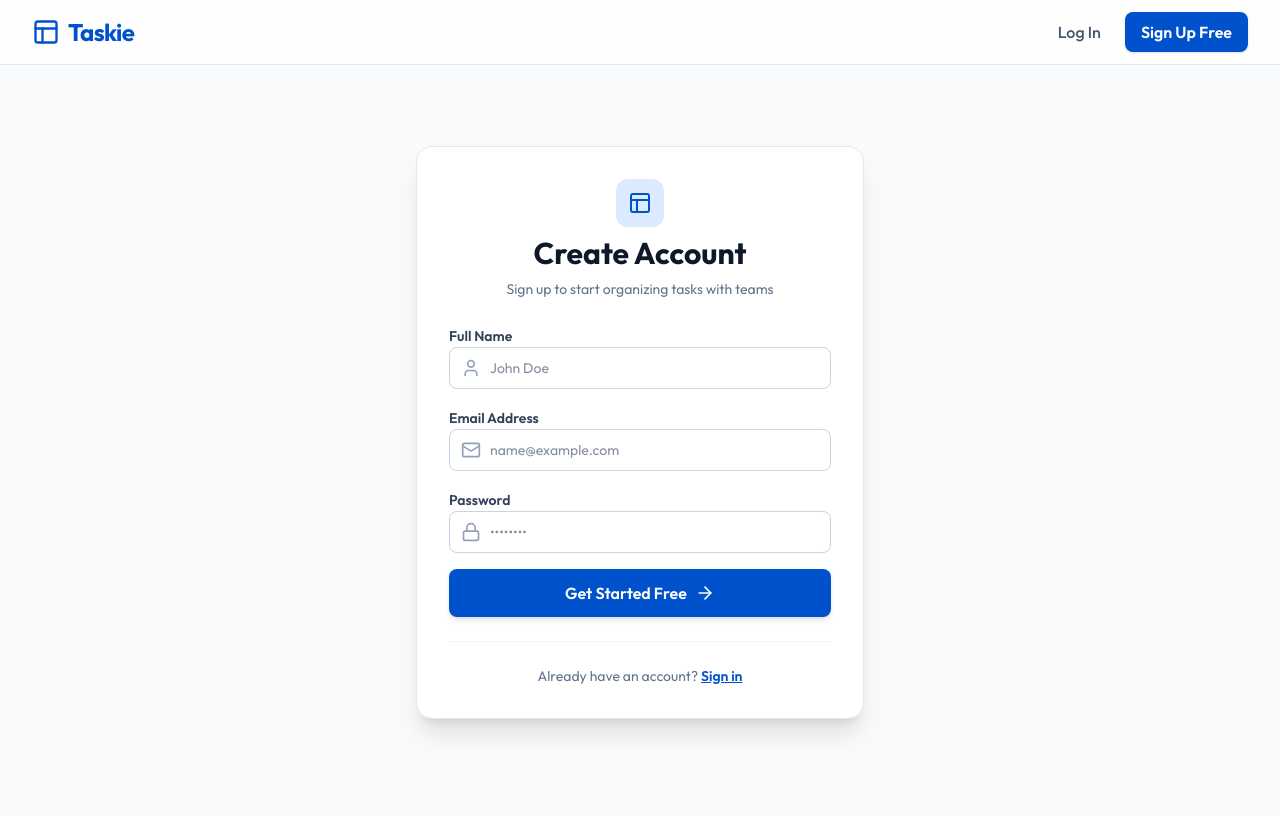
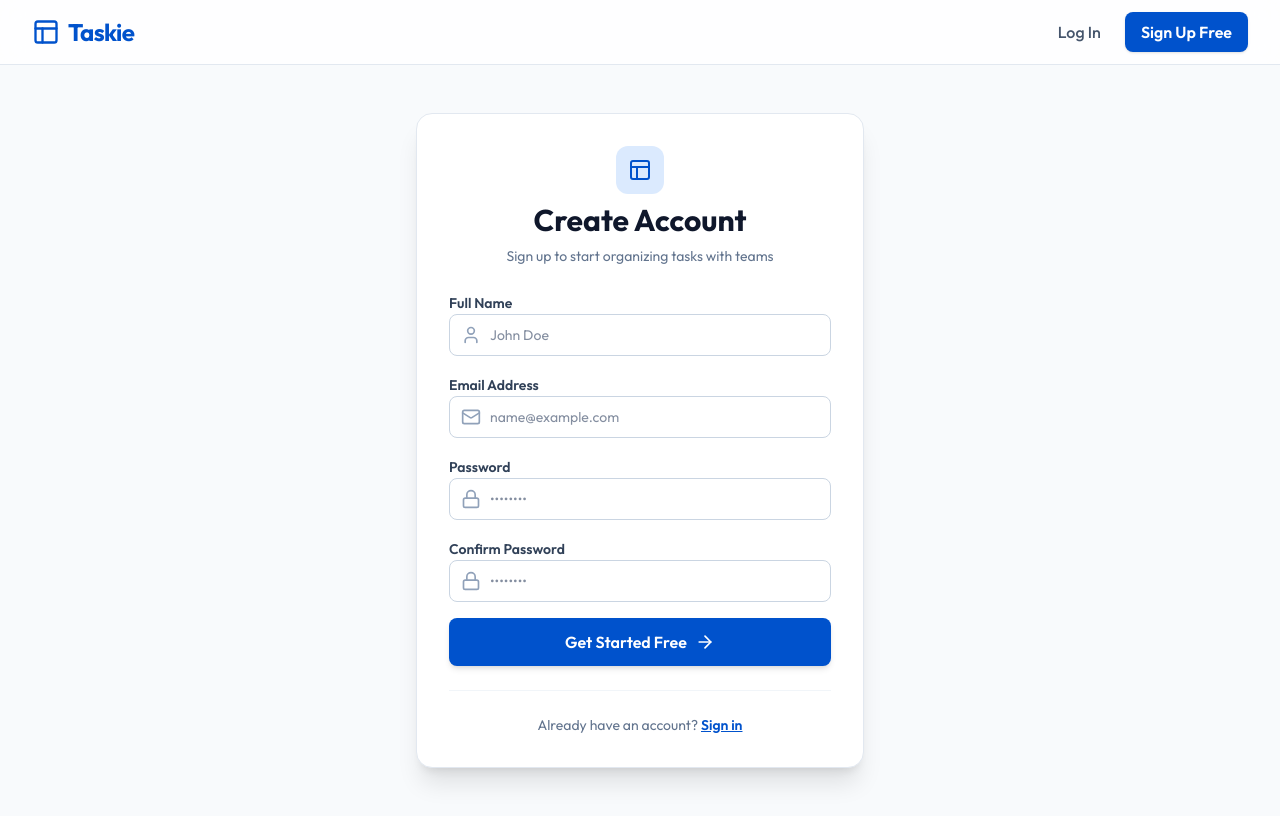
Before and after one commit to nguyenriver/Taskie, a React (Vite) app in the folder client/: page /register in a window 1280 px wide. Built offline with nearby package versions, Linux system fonts and the light colour scheme.

Commit message:
feat: Add Confirm Password field to registration screen with client-side validation

```diff
--- a/client/src/pages/RegisterPage.tsx
+++ b/client/src/pages/RegisterPage.tsx
@@ -13,17 +13,24 @@ export const RegisterPage: React.FC = () => {
   const [fullName, setFullName] = useState('');
   const [email, setEmail] = useState('');
   const [password, setPassword] = useState('');
+  const [confirmPassword, setConfirmPassword] = useState('');
   const [error, setError] = useState<string | null>(null);
   const [loading, setLoading] = useState(false);
 
   const handleSubmit = async (e: React.FormEvent) => {
     e.preventDefault();
     setError(null);
+
+    if (password !== confirmPassword) {
+      setError('Passwords do not match.');
+      return;
+    }
+
     setLoading(true);
 
     try {
       // 1. Register the user
-      const registerData = await api.post<any>('/auth/register', { fullName, email, password, confirmPassword: password });
+      const registerData = await api.post<any>('/auth/register', { fullName, email, password, confirmPassword });
 
       if (registerData.success) {
         // 2. Automatically log them in after registration
@@ -120,10 +127,28 @@ export const RegisterPage: React.FC = () => {
               </div>
             </div>
 
+            <div className="space-y-1">
+              <label className="text-sm font-semibold text-slate-700" htmlFor="confirmPassword">Confirm Password</label>
+              <div className="relative">
+                <span className="absolute inset-y-0 left-0 pl-3 flex items-center pointer-events-none text-slate-400">
+                  <Lock className="w-5 h-5" />
+                </span>
+                <input
+                  id="confirmPassword"
+                  type="password"
+                  required
+                  value={confirmPassword}
+                  onChange={(e) => setConfirmPassword(e.target.value)}
+                  className="w-full pl-10 pr-4 py-2.5 border border-slate-300 rounded-lg text-sm focus:outline-none focus:ring-2 focus:ring-brand-blue focus:border-transparent transition"
+                  placeholder="••••••••"
+                />
+              </div>
+            </div>
+
             <button
               type="submit"
               disabled={loading}
-              className="w-full py-3 bg-brand-blue hover:bg-brand-hover text-white font-semibold rounded-lg shadow-md hover:shadow-lg transition flex items-center justify-center gap-2 disabled:opacity-50"
+              className="w-full py-3 bg-brand-blue hover:bg-brand-hover text-white font-semibold rounded-lg shadow-md hover:shadow-lg transition flex items-center justify-center gap-2 disabled:opacity-50 cursor-pointer"
             >
               {loading ? 'Creating Account...' : 'Get Started Free'}
               <ArrowRight className="w-5 h-5" />
```
